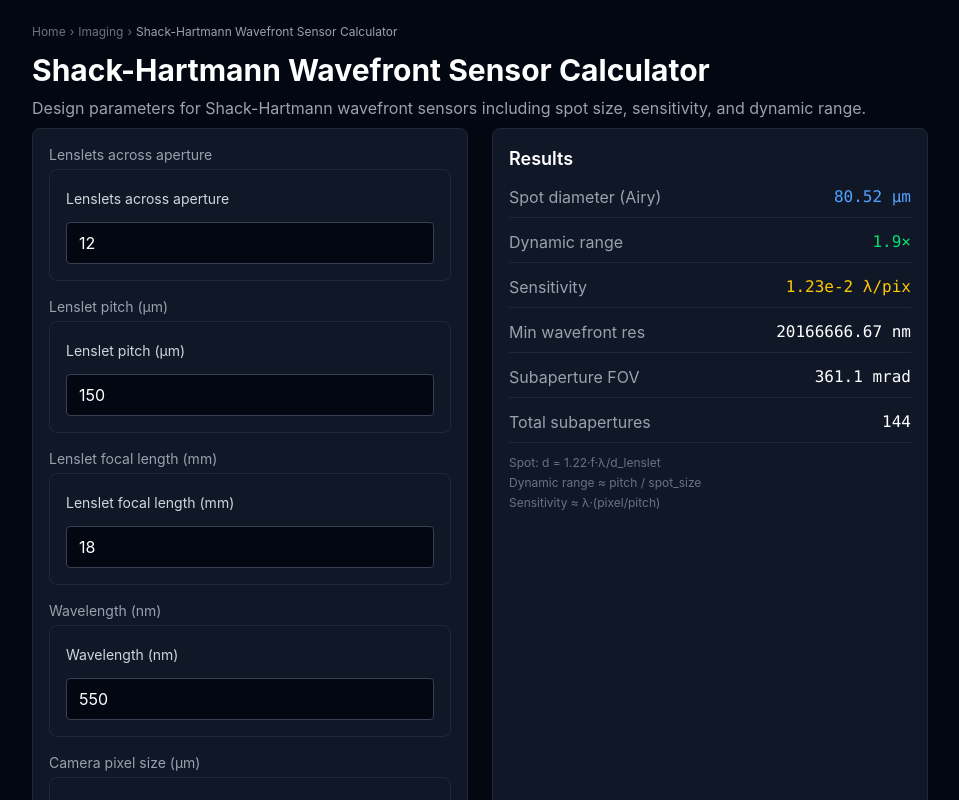
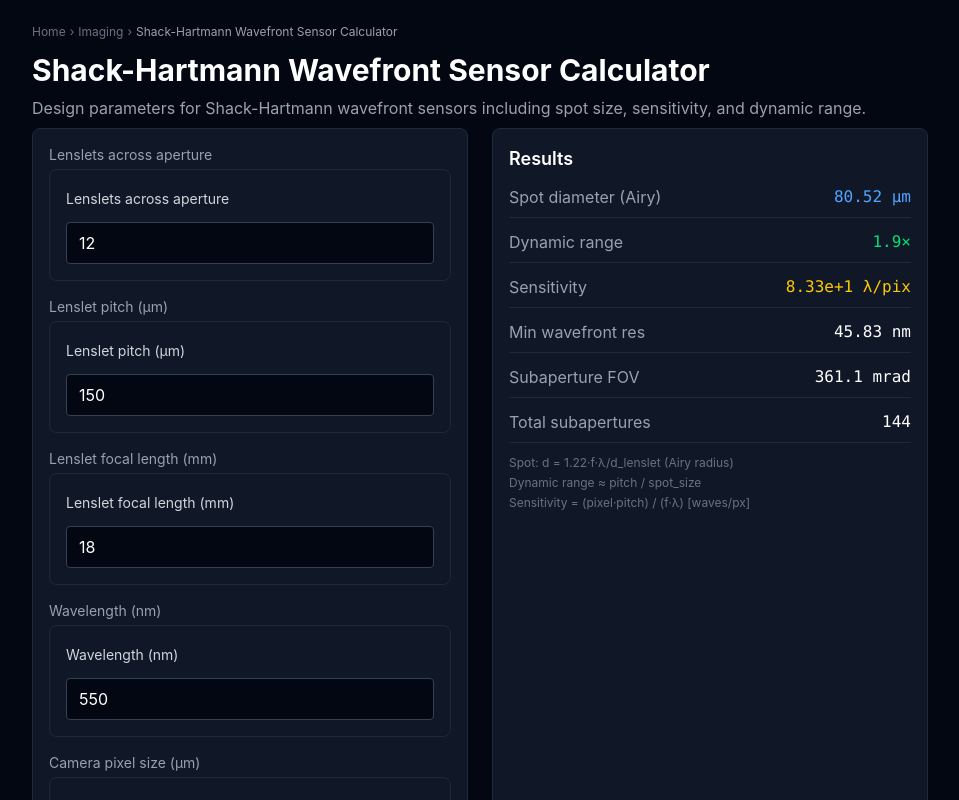
Before and after one commit to Lazfiz/photonics-calculators, a Next.js app: page /imaging/wavefront-sensor in a window 1280 px wide. Shown: the top 800 px of the page, without its empty margins (160-1119 px from the left). Built offline with nearby package versions, Linux system fonts and the light colour scheme; no server answers.

Commit message:
fix(wavefront-sensor): sensitivity formula wrong (now pixel·pitch/(f·λ)), fov 1000x too large, minWavefrontRes wrong physics, remove arbitrary coherentLength (#274/524)

```diff
--- a/src/app/imaging/wavefront-sensor/page-client.tsx
+++ b/src/app/imaging/wavefront-sensor/page-client.tsx
@@ -15,16 +15,16 @@ export default function WavefrontSensorPage() {
 
   const results = useMemo(() => {
     const lam = wavelength * 1e-9;
-    const spotSize = 1.22 * focalLength * 1e-3 * lam / (lensletPitch * 1e-6) * 1e6; // µm
+    const spotSize = 1.22 * focalLength * 1e-3 * lam / (lensletPitch * 1e-6) * 1e6; // µm (Airy radius)
     const dynamicRange = (lensletPitch / 2) / (spotSize / 2);
-    const sensitivity = spotSize * pixelSize / (2 * focalLength * 1e3); // waves/pixel
-    const fov = sensorSize * 1e3 / (focalLength * 1e3) * 1e3; // mrad
-    const minWavefrontRes = pixelSize / (lensletPitch * 1e-6) * lam * 1e9; // nm
+    const sensitivity = (pixelSize * lensletPitch) / (focalLength * wavelength) * 1e3; // waves/pixel (µm·µm)/(mm·nm)×1e3
+    const fov = sensorSize / focalLength * 1e3; // mrad (mm/mm = rad → ×1e3)
+    const minWavefrontRes = (pixelSize * 1e-6) / (focalLength * 1e-3) * (lensletPitch * 1e-6) * 1e9; // nm (slope × pitch)
     const numActuators = numLenslets * numLenslets;
     const subapDiam = lensletPitch * 1e-6; // m
     const coherentLength = (0.31 * lam / (numLenslets * 0.1 + 0.01)) * 1e9; // rough r0 estimate, nm
-    const crossTalk = Math.exp(-((lensletPitch / (spotSize * 2)) ** 2)) * 100;
-    return { spotSize, dynamicRange, sensitivity, fov, minWavefrontRes, numActuators, crossTalk, coherentLength };
+    const crossTalk = Math.exp(-Math.pow(lensletPitch / (spotSize * 2), 2)) * 100;
+    return { spotSize, dynamicRange, sensitivity, fov, minWavefrontRes, numActuators, crossTalk };
   }, [numLenslets, lensletPitch, focalLength, wavelength, pixelSize, sensorSize]);
 
   const plotData = useMemo(() => {
@@ -84,9 +84,9 @@ export default function WavefrontSensorPage() {
           <div className="flex justify-between border-b border-gray-800 pb-2"><span className="text-gray-400">Subaperture FOV</span><span className="font-mono">{results.fov.toFixed(1)} mrad</span></div>
           <div className="flex justify-between border-b border-gray-800 pb-2"><span className="text-gray-400">Total subapertures</span><span className="font-mono">{results.numActuators}</span></div>
           <div className="text-xs text-gray-500 mt-2 space-y-1">
-            <p>Spot: d = 1.22·f·λ/d_lenslet</p>
+            <p>Spot: d = 1.22·f·λ/d_lenslet (Airy radius)</p>
             <p>Dynamic range ≈ pitch / spot_size</p>
-            <p>Sensitivity ≈ λ·(pixel/pitch)</p>
+            <p>Sensitivity = (pixel·pitch) / (f·λ) [waves/px]</p>
           </div>
         </div>
       </div>
```
